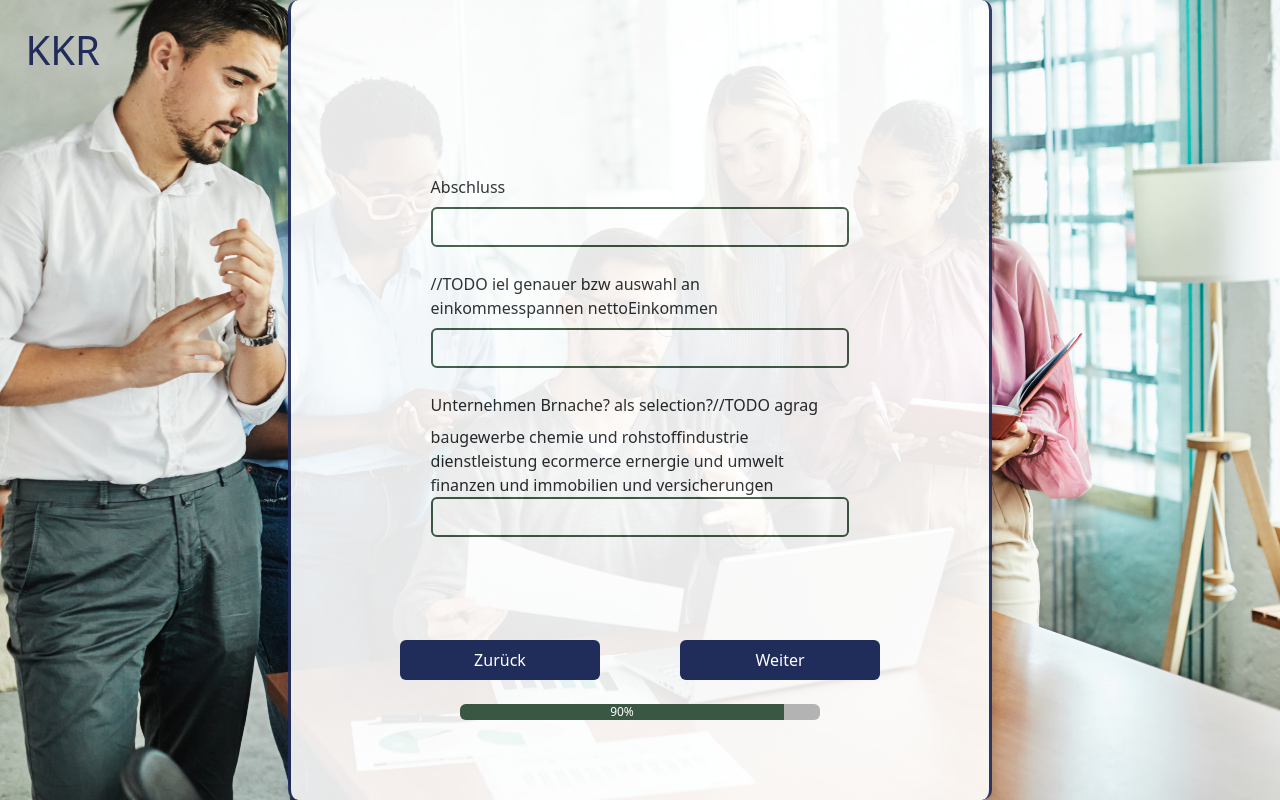
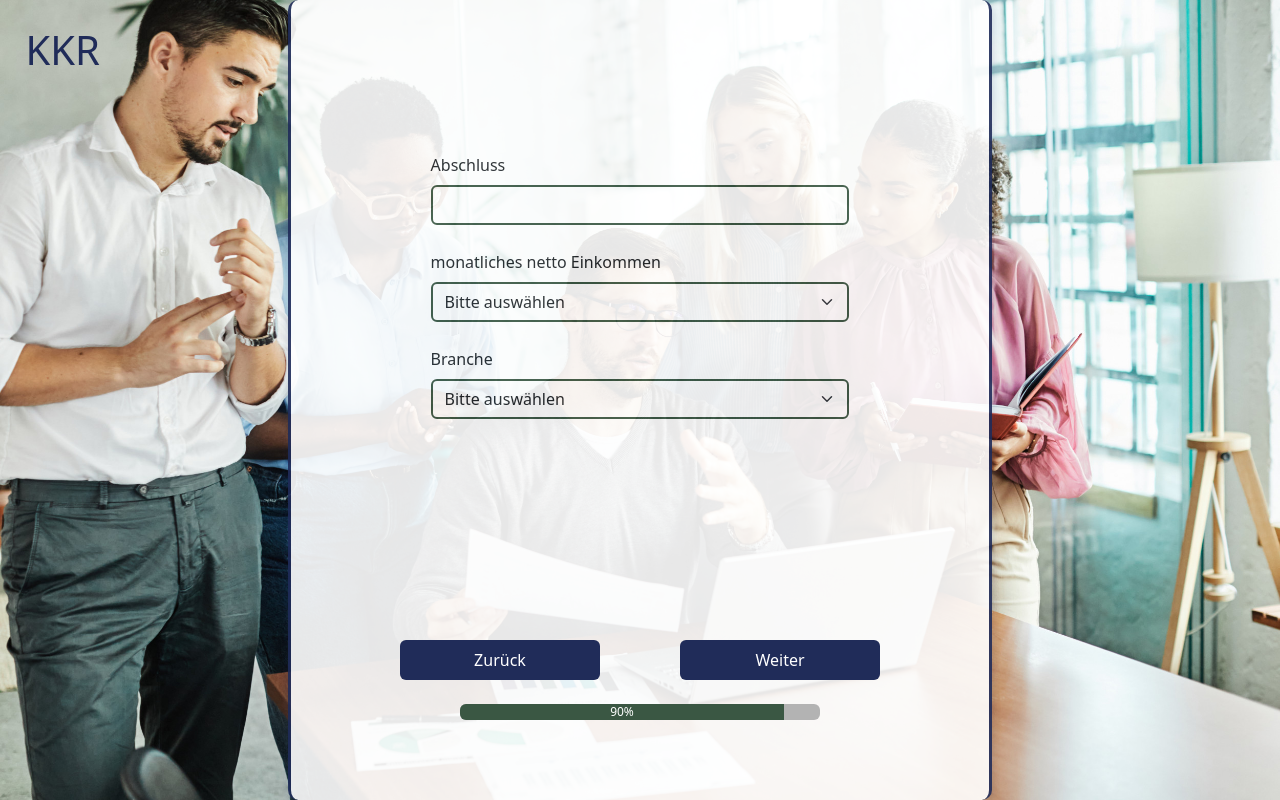
Before and after one commit to universalmensch/FormularProjekt, a React (Vite) app in the folder FormularProjekt/: page /Formular_Seite_7c in a window 1280 px wide. Built offline with nearby package versions, Linux system fonts and the light colour scheme.

Commit message:
Formularanpassungen von Etherther

```diff
--- a/FormularProjekt/src/index.css
+++ b/FormularProjekt/src/index.css
@@ -37,7 +37,7 @@
   margin: 0 auto;
   width: 55%;
   height: 100vh;
-  padding-top: 150px;
+  padding-top: 10%;
   border-radius: 10px;
   box-shadow: 0px 4px 10px rgba(32, 44, 89, 0.2);
   border-left: 3px solid rgb(32, 44, 89);
@@ -107,6 +107,20 @@
   border-color: rgb(32, 44, 89);
 }
 
+.Tooltip.show {
+  color: rgb(180, 180, 180);
+  border-radius: 5px;
+  border-color: #3A5743;
+  padding: 2px 12px;
+  font-size: 14px;
+}
+
+.fragezeichen {
+  width: 16px;
+  height: 16px;
+  margin-left: 5px;
+}
+
 .NavigationButtons {
   place-items: center;
   position: fixed;
--- a/FormularProjekt/src/pages/Arbeitgeberdaten.tsx
+++ b/FormularProjekt/src/pages/Arbeitgeberdaten.tsx
@@ -1,5 +1,5 @@
 import { ChangeEvent, useState, useEffect } from 'react';
-import { Button, Container, Form, Row, Col, ProgressBar } from 'react-bootstrap';
+import { Button, Container, Form, Row, Col, ProgressBar, OverlayTrigger, Tooltip } from 'react-bootstrap';
 import { LinkContainer } from 'react-router-bootstrap';
 
 export function Arbeitgeberdaten() {
@@ -27,6 +27,12 @@ export function Arbeitgeberdaten() {
         sessionStorage.setItem('umsatzsteuerID', umsatzsteuerID);
     }, [umsatzsteuerID]);
 
+    const renderTooltip = (props: any) => (
+        <Tooltip id="tooltip" {...props} className="Tooltip">
+            Die Umsatzsteuer-ID wird für die steuerliche Identifikation verwendet.
+        </Tooltip>
+    );
+
     return (
         <div className="AußenContainer">
             <div className="FormularBody">
@@ -52,8 +58,16 @@ export function Arbeitgeberdaten() {
                     </Form.Group>
 
                     <Form.Group className="Formularelement">
-                        <Form.Label>Umsatzsteuer-ID</Form.Label>
+                        <OverlayTrigger placement="top" overlay={renderTooltip}>
+                            <Form.Label>Umsatzsteuer-ID
+                                <img
+                                    src="/questionmark.png"
+                                    className="fragezeichen"
+                                />
+                            </Form.Label>
+                        </OverlayTrigger>
                         <Form.Control
+                            placeholder="DE123456789"
                             className="EingabeFeld"
                             type="text"
                             value={umsatzsteuerID}
--- a/FormularProjekt/src/pages/Arbeitnehmerdaten.tsx
+++ b/FormularProjekt/src/pages/Arbeitnehmerdaten.tsx
@@ -5,7 +5,7 @@ import { LinkContainer } from 'react-router-bootstrap';
 export function Arbeitnehmerdaten() {
     const [abteilung, setAbteilung] = useState<string>(() => sessionStorage.getItem('abteilung') || '');
     const [position, setPosition] = useState<string>(() => sessionStorage.getItem('position') || '');
-    const [arbeitszeit, setArbeitszeit] = useState<string>(() => sessionStorage.getItem('arbeitszeit') || 'vollzeit');
+    const [arbeitszeit, setArbeitszeit] = useState<string>(() => sessionStorage.getItem('arbeitszeit') || '');
 
     useEffect(() => {
         sessionStorage.setItem('abteilung', abteilung);
@@ -50,6 +50,7 @@ export function Arbeitnehmerdaten() {
                             value={arbeitszeit}
                             onChange={(event) => setArbeitszeit(event.target.value)}
                         >
+                            <option value="">Bitte auswählen</option>
                             <option value="vollzeit">Vollzeit</option>
                             <option value="teilzeit">Teilzeit</option>
                         </Form.Select>
--- a/FormularProjekt/src/pages/Arbeitsdaten.tsx
+++ b/FormularProjekt/src/pages/Arbeitsdaten.tsx
@@ -35,25 +35,38 @@ export function Arbeitsdaten() {
                     </Form.Group>
 
                     <Form.Group className="Formularelement">
-                        //TODO iel genauer bzw auswahl an einkommesspannen netto
-                        <Form.Label>Einkommen</Form.Label>
-                        <Form.Control
-                            className="EingabeFeld"
-                            type="number"
+                        <Form.Label>monatliches netto Einkommen</Form.Label>
+                        <Form.Select
+                            className="selection"
                             value={einkommen}
-                            onChange={(event: ChangeEvent<HTMLInputElement>) => setEinkommen(event.target.value)}
-                        />
+                            onChange={(event: ChangeEvent<HTMLSelectElement>) => setEinkommen(event.target.value)}
+                        >
+                            <option value="">Bitte auswählen</option>
+                            <option value="500">weniger als 3000€</option>
+                            <option value="3000">3000€ bis 5000€</option>
+                            <option value="5000">5000€ bis 10000€</option>
+                            <option value="10000">über 10000€</option>
+                        </Form.Select>
                     </Form.Group>
 
                     <Form.Group className="Formularelement">
-                        <Form.Label>Unternehmen Brnache? als selection?</Form.Label>
-                        //TODO agrag baugewerbe chemie und rohstoffindustrie dienstleistung ecormerce ernergie und umwelt finanzen und immobilien und versicherungen
-                        <Form.Control
-                            className="EingabeFeld"
-                            type="text"
+                        <Form.Label>Branche</Form.Label>
+                        <Form.Select
+                            className="selection"
                             value={unternehmen}
-                            onChange={(event: ChangeEvent<HTMLInputElement>) => setUnternehmen(event.target.value)}
-                        />
+                            onChange={(event: ChangeEvent<HTMLSelectElement>) => setUnternehmen(event.target.value)}
+                        >
+                            <option value="">Bitte auswählen</option>
+                            <option value="Andere">Andere</option>
+                            <option value="Argrar">Agrar</option>
+                            <option value="Baugewerbe">Baugewerbe</option>
+                            <option value="Chemie">Chemie</option>
+                            <option value="Rohstoffindustrie">Rohstoffindustrie</option>
+                            <option value="Dienstleistungssektor">Dienstleistungssektor</option>
+                            <option value="Ecommerce">Ecommerce</option>
+                            <option value="Energie">Energie</option>
+                            <option value="Finanzen, Immobilien und Versicherungen">Finanzen, Immobilien und Versicherungen</option>
+                        </Form.Select>
                     </Form.Group>
 
                 </Form>
--- a/FormularProjekt/src/pages/Berufsdaten.tsx
+++ b/FormularProjekt/src/pages/Berufsdaten.tsx
@@ -57,6 +57,7 @@ export function Berufsdaten() {
                     <Form.Group className="Formularelement">
                         <Form.Label>Steueridentifikationsnummer</Form.Label>
                         <Form.Control
+                            placeholder="12 123 123 123"
                             className="EingabeFeld"
                             type="text"
                             value={steuerId}
--- a/FormularProjekt/src/pages/Gesundheitsdaten.tsx
+++ b/FormularProjekt/src/pages/Gesundheitsdaten.tsx
@@ -3,9 +3,9 @@ import { Button, Container, Form, Row, Col, ProgressBar } from 'react-bootstrap'
 import { LinkContainer } from 'react-router-bootstrap';
 
 export function Gesundheitsdaten() {
-    const [rauchen, setRauchen] = useState<string>(() => sessionStorage.getItem('rauchen') || 'nein');
+    const [rauchen, setRauchen] = useState<string>(() => sessionStorage.getItem('rauchen') || '');
     const [zigaretten, setZigaretten] = useState<string>(() => sessionStorage.getItem('zigaretten') || '');
-    const [alkohol, setAlkohol] = useState<string>(() => sessionStorage.getItem('alkohol') || 'nein');
+    const [alkohol, setAlkohol] = useState<string>(() => sessionStorage.getItem('alkohol') || '');
     const [alkoholHaeufigkeit, setAlkoholHaeufigkeit] = useState<string>(() => sessionStorage.getItem('alkoholHaeufigkeit') || '');
 
     useEffect(() => sessionStorage.setItem('rauchen', rauchen), [rauchen]);
@@ -24,8 +24,9 @@ export function Gesundheitsdaten() {
                             value={rauchen}
                             onChange={(event: ChangeEvent<HTMLSelectElement>) => setRauchen(event.target.value)}
                         >
+                            <option value="">Bitte auswählen</option>
+                            <option value="ja">Ja</option>
                             <option value="nein">Nein</option>
-                            <option value="ja">Ja</option>
                         </Form.Select>
                     </Form.Group>
                     //TODO quatitative und zeitlich fragen beides
@@ -49,8 +50,9 @@ export function Gesundheitsdaten() {
                             value={alkohol}
                             onChange={(event: ChangeEvent<HTMLSelectElement>) => setAlkohol(event.target.value)}
                         >
+                            <option value="">Bitte auswählen</option>
+                            <option value="ja">Ja</option>
                             <option value="nein">Nein</option>
-                            <option value="ja">Ja</option>
                         </Form.Select>
                     </Form.Group>
 
--- a/FormularProjekt/src/pages/Sportdaten.tsx
+++ b/FormularProjekt/src/pages/Sportdaten.tsx
@@ -3,7 +3,7 @@ import { Button, Container, Form, Row, Col, ProgressBar } from 'react-bootstrap'
 import { LinkContainer } from 'react-router-bootstrap';
 
 export function Sportdaten() {
-    const [sport, setsport] = useState<string>(() => sessionStorage.getItem('sport') || 'Nein')
+    const [sport, setsport] = useState<string>(() => sessionStorage.getItem('sport') || '')
     const [sportHaeufigkeit, setSportHaeufigkeit] = useState<string>(() => sessionStorage.getItem('sportHaeufigkeit') || '');
     const [sportZeit, setSportZeit] = useState<string>(() => sessionStorage.getItem('sportZeit') || '');
     const [sportGruende, setSportGruende] = useState<string>(() => sessionStorage.getItem('sportGruende') || '');
@@ -24,6 +24,7 @@ export function Sportdaten() {
                             value={sport}
                             onChange={(event: ChangeEvent<HTMLSelectElement>) => setsport(event.target.value)}
                         >
+                            <option value="">Bitte auswählen</option>
                             <option value="Ja">Ja</option>
                             <option value="Nein">Nein</option>
                         </Form.Select>
--- a/FormularProjekt/src/pages/Startseite.tsx
+++ b/FormularProjekt/src/pages/Startseite.tsx
@@ -6,8 +6,8 @@ export function Startseite() {
         <div className="AußenContainer">
             <div className="Startseite">
                 <h1>Hallo, schön dass du da bist.</h1>
-                <h3><b>ja der satz ist noch kacke Wir freuen uns, dass du an unserer Umfrage teilnimmst.</b></h3>
-                //TODO bite auswählen einheitlich rauchen trinken arbeitsmodell sport placeholder ustid und steuerid geburtstagsfeld
+                <h4><b>Bitte nehme dir kurz Zeit um unsere Umfrage auszufüllen.</b></h4>
+                //TODO geburtstagsfeld mit placeholder, start/end seite, sportseite überarbeiten, fragezeichen anpassen und an wichtigen stellen einfügen, formartierungen retten
 
             </div>
             <LinkContainer to="/Formular_Seite_1">
```
Also changed, not shown: FormularProjekt/public/questionmark.png (added).
